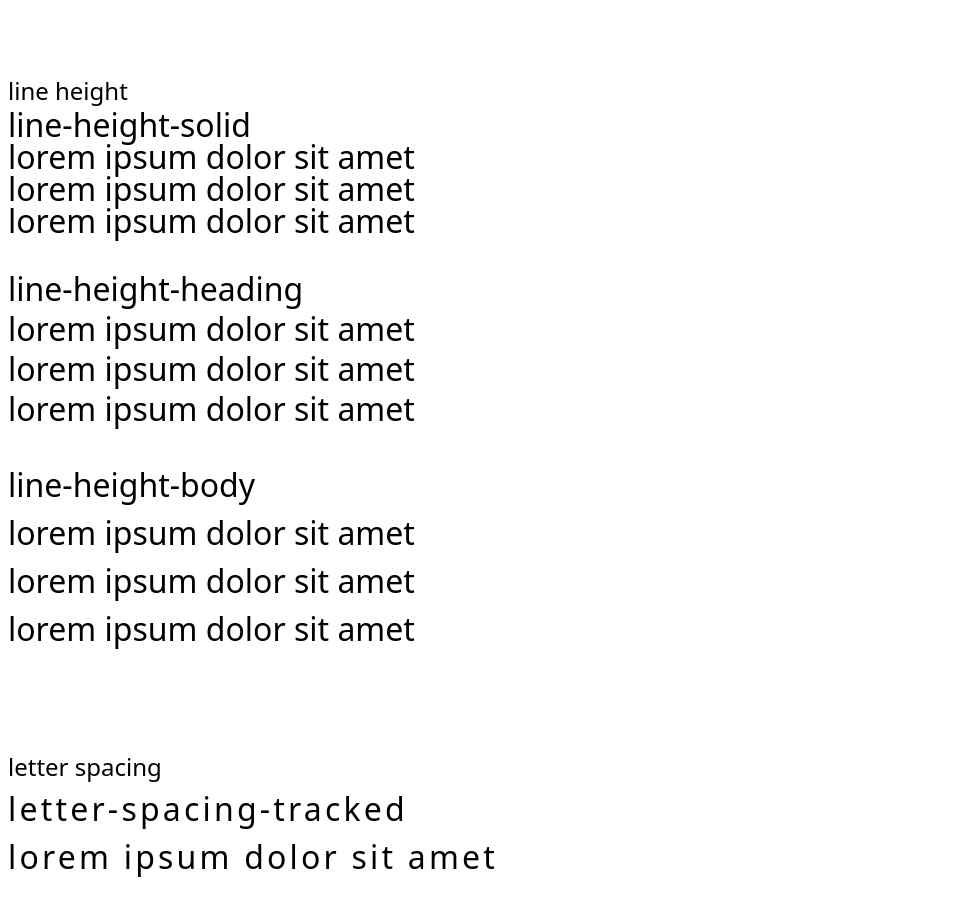
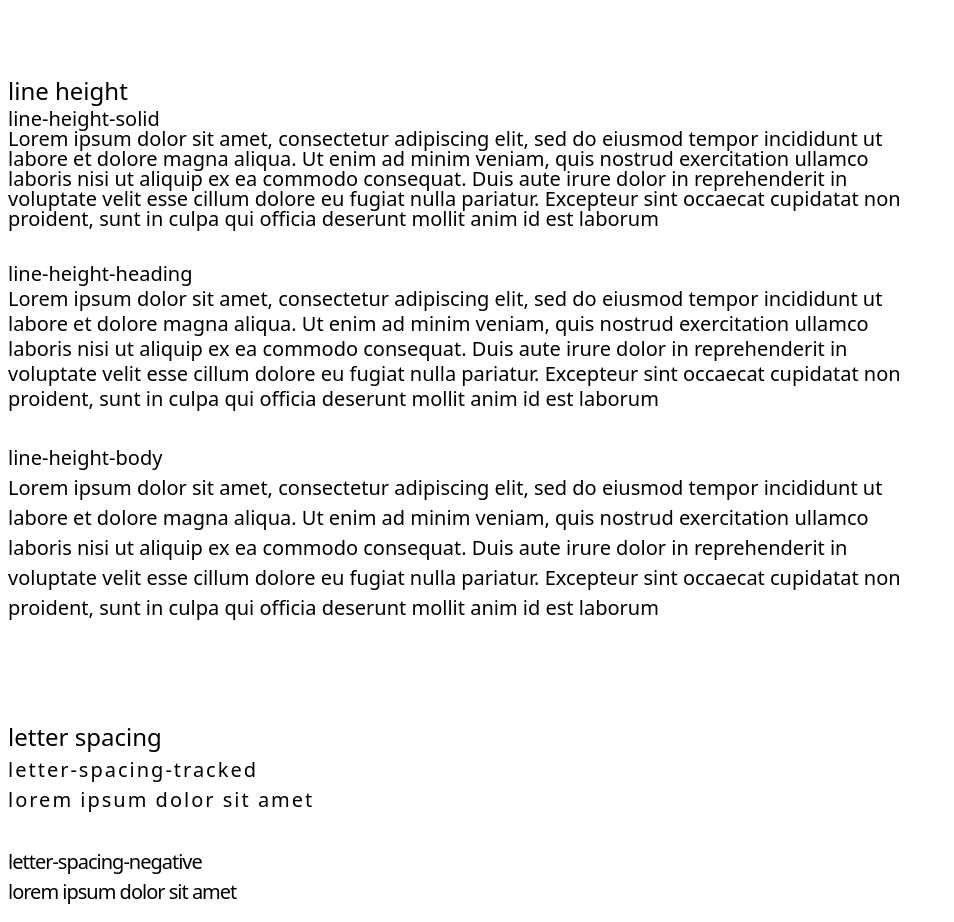
Before and after one commit to homosaur/dragonfly, a website: page src/html.html in a window 1280 px wide. Shown: the part 667-1589 px from the top of the page, without its empty margins (0-954 px from the left). Drawn offline with nearby package versions, Linux system fonts and the light colour scheme; files that its build step writes are made by us from their sources.

Commit message:
upgrade tools

```diff
--- a/postcss.config.js
+++ b/postcss.config.js
@@ -2,8 +2,10 @@ module.exports = {
   plugins: [
     require('postcss-import'),
     require('autoprefixer'),
-    require('cssnano')({
-      preset: 'default'
-    })
+    ...(process.env.NODE_ENV === 'production' ? [
+      require('cssnano')({
+        preset: 'default'
+      })
+    ] : [])
   ]
 }
--- a/src/html.html
+++ b/src/html.html
@@ -16,9 +16,9 @@
         </nav>
     </header>
 
-    <main>
-        <section id="type">
-            <h2 class="f7 pt6">type features</h2>
+    <main class="pt6">
+        <section>
+            <h2 id="type" class="f7">type features</h2>
             <h3 class="f5">type scale</h3>
             <p>
                 <span class="f0">f0</span>
@@ -36,15 +36,27 @@
             </p>
             <h3 class="f5 pt5">line height</h3>
             <div>
-                <p class="f6 lhs pb4">line-height-solid<br>lorem ipsum dolor sit amet<br>lorem ipsum dolor sit amet<br>lorem ipsum dolor sit amet</p>
-                <p class="f6 lhh pb4">line-height-heading<br>lorem ipsum dolor sit amet<br>lorem ipsum dolor sit amet<br>lorem ipsum dolor sit amet</p>
-                <p class="f6 lhb pb4">line-height-body<br>lorem ipsum dolor sit amet<br>lorem ipsum dolor sit amet<br>lorem ipsum dolor sit amet</p>
+                <p class="f4 lhs pb4 measure-wide">line-height-solid<br>Lorem ipsum dolor sit amet, consectetur adipiscing elit, sed
+                do eiusmod tempor incididunt ut labore et dolore magna aliqua. Ut enim ad minim veniam, quis nostrud
+                exercitation ullamco laboris nisi ut aliquip ex ea commodo consequat. Duis aute irure dolor in
+                reprehenderit in voluptate velit esse cillum dolore eu fugiat nulla pariatur. Excepteur sint
+                occaecat cupidatat non proident, sunt in culpa qui officia deserunt mollit anim id est laborum</p>
+                <p class="f4 lhh pb4 measure-wide">line-height-heading<br>Lorem ipsum dolor sit amet, consectetur adipiscing elit, sed
+                do eiusmod tempor incididunt ut labore et dolore magna aliqua. Ut enim ad minim veniam, quis nostrud
+                exercitation ullamco laboris nisi ut aliquip ex ea commodo consequat. Duis aute irure dolor in
+                reprehenderit in voluptate velit esse cillum dolore eu fugiat nulla pariatur. Excepteur sint
+                occaecat cupidatat non proident, sunt in culpa qui officia deserunt mollit anim id est laborum</p>
+                <p class="f4 lhb pb4 measure-wide">line-height-body<br>Lorem ipsum dolor sit amet, consectetur adipiscing elit, sed
+                do eiusmod tempor incididunt ut labore et dolore magna aliqua. Ut enim ad minim veniam, quis nostrud
+                exercitation ullamco laboris nisi ut aliquip ex ea commodo consequat. Duis aute irure dolor in
+                reprehenderit in voluptate velit esse cillum dolore eu fugiat nulla pariatur. Excepteur sint
+                occaecat cupidatat non proident, sunt in culpa qui officia deserunt mollit anim id est laborum</p>
             </div>
             <h3 class="f5 pt5">letter spacing</h3>
             <div>
-                <p class="f6 pb4 lst">letter-spacing-tracked<br>lorem ipsum dolor sit amet</p>
-                <p class="f6 pb4 lsn">letter-spacing-negative<br>lorem ipsum dolor sit amet</p>
-                <p class="f6 pb4 lsl">letter-spacing-large<br>lorem ipsum dolor sit amet</p>
+                <p class="f4 pb4 lst">letter-spacing-tracked<br>lorem ipsum dolor sit amet</p>
+                <p class="f4 pb4 lsn">letter-spacing-negative<br>lorem ipsum dolor sit amet</p>
+                <p class="f4 pb4 lsl">letter-spacing-large<br>lorem ipsum dolor sit amet</p>
             </div>
             <h3 class="f5 pt5">system font stacks</h3>
             <div>
```
Also changed, not shown: package.json (+7 -6 lines), README.md, 1 other file.
